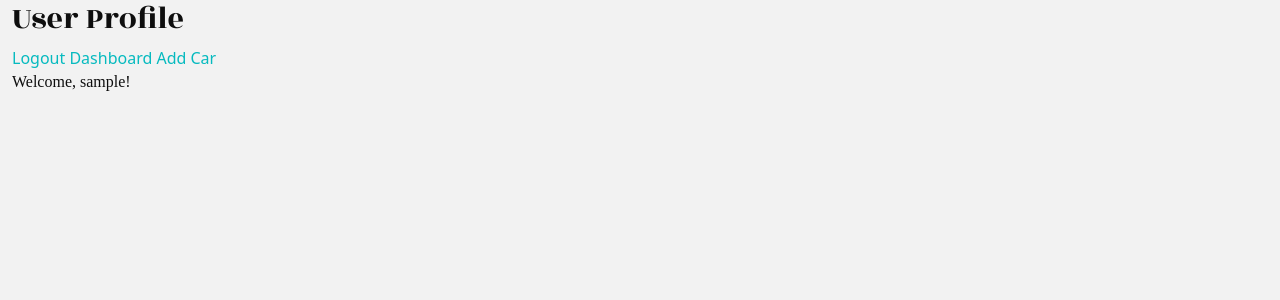
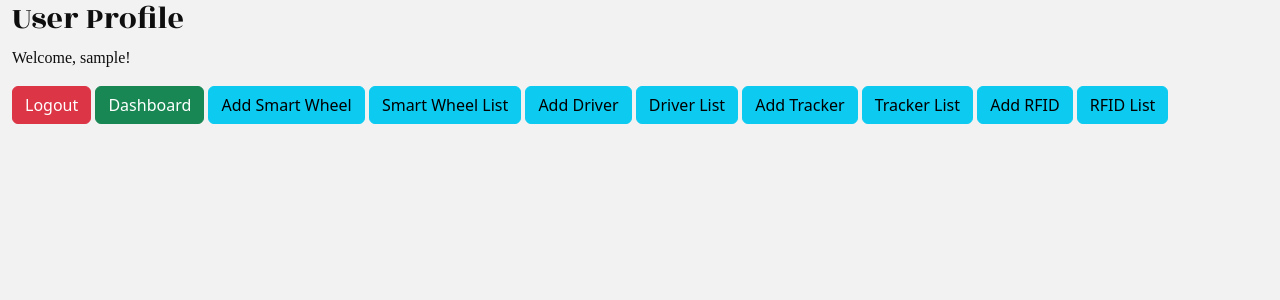
Before and after one commit to Umesh7551/VehicleTracking_Project, a Django app: page /accounts/profile/ in a window 1280 px wide. Shown: the top 300 px of the page. Run offline with Django 5.2, Linux system fonts and the light colour scheme; the visitor is signed in with stand-in values (Sample User, id 1); data comes from the database, SQL or seed files in the repository; parts of the project's set-up code (start-up, migrations or seed data) failed here and were passed over; some libraries are stand-ins or nearby versions; some web fonts are replaced.

Commit message:
updated html files

```diff
--- a/GPSTracking_Proj/GPSTracking_App/forms.py
+++ b/GPSTracking_Proj/GPSTracking_App/forms.py
@@ -1,8 +1,7 @@
 from django import forms
-from django.contrib.auth.models import User
-
 from .models import FleetOwner, Car, GPSTracker, Driver, RFID
 from django.contrib.auth.forms import UserCreationForm
+from django.contrib.auth.models import User
 from django.contrib.auth.forms import AuthenticationForm
 class FleetOwnerForm(forms.ModelForm):
     class Meta:
--- a/GPSTracking_Proj/GPSTracking_App/models.py
+++ b/GPSTracking_Proj/GPSTracking_App/models.py
@@ -29,6 +29,7 @@ class FleetOwner(AbstractUser):
     def check_password(self, raw_password):
         hashed_password = hashlib.sha256(raw_password.encode()).hexdigest()
         return self.password == hashed_password
+
 
 class GPSTracker(models.Model):
     serial_number = models.CharField(verbose_name='Serial Number', max_length=200, unique=True)
@@ -87,7 +88,7 @@ class Tracker_data(models.Model):
     ignition = models.BooleanField(verbose_name='Ignition', default=1)
     air_condition = models.CharField(verbose_name='Air Condition', max_length=10)
     # fleet_owner = models.ForeignKey(FleetOwner, on_delete=models.CASCADE, blank=True, default='')
-
+    status = models.CharField(max_length=2, default='01')  # Status field
     class Meta:
         db_table = 'tracker_data'
 
--- a/GPSTracking_Proj/GPSTracking_App/urls.py
+++ b/GPSTracking_Proj/GPSTracking_App/urls.py
@@ -19,9 +19,10 @@ urlpatterns = [
     path('add_fleet_owner/', views.add_fleet_owner, name='add_fleet_owner'),
     path('fleet_owner_list/', views.fleet_owner_list, name='fleet_owner_list'),
     path('update_fleet_owner/<int:id>/', views.update_fleetowner, name='update_fleetowner'),
-    path('add_tracker_data/', views.add_tracker_data, name='add_tracker_data'),
-    path('tracker_data/<int:id>/', views.tracker_data, name='tracker_data'),
-    path('dashboard1/', views.tracker_data1, name='tracker_data1'),
+    # path('add_tracker_data/', views.add_tracker_data, name='add_tracker_data'),
+    # path('tracker_data/<int:id>/', views.tracker_data, name='tracker_data'),
+    path('tracker_data/', views.tracker_data, name='tracker_data'),
+    path('tracker_data1/', views.tracker_data1, name='tracker_data1'),
     path('add_car/', views.add_car, name='add_car'),
     path('car_list/', views.car_list, name='car_list'),
     path('update_car/<int:id>/', views.update_car, name='update_car'),
--- a/GPSTracking_Proj/GPSTracking_App/views.py
+++ b/GPSTracking_Proj/GPSTracking_App/views.py
@@ -1,5 +1,4 @@
 import time
-
 from django.contrib.auth.decorators import login_required
 # from django.contrib.auth.views import LoginView, LogoutView
 from django.http import HttpResponse, JsonResponse
@@ -13,6 +12,9 @@ from .tasks import process_tracker_data  # Import the Celery task
 from .forms import FleetOwnerForm, CarForm, TrackerForm, DriverForm, RFIDForm, SignUpForm, LoginForm
 from .models import FleetOwner, Tracker_data, Car, GPSTracker, Driver, RFID
 # from django.utils import timezone
+# import requests
+from .utils import send_tracker_data_to_api
+
 
 # Create your views here.
 # from login_required import login_not_required
@@ -55,8 +57,9 @@ def login(request):
             django_login(request, user)  # Log the user in
             return redirect('profile')  # Redirect to profile page
         else:
+            form = LoginForm()
             # Authentication failed
-            return render(request, 'registration/login.html', {'error': 'Invalid email or password'})
+            return render(request, 'registration/login.html', {'error': 'Invalid email or password', 'form': form})
     else:
         form = LoginForm()
         return render(request, 'registration/login.html', {'form': form})
@@ -89,7 +92,7 @@ def fleet_owner_list(request):
 # - Update FleetOwner
 @login_required
 def update_fleetowner(request, id):
-    fleetowner = get_object_or_404(FleetOwner, pk=id)
+    fleetowner = get_object_or_404(FleetOwner, id=id)
     if request.method == 'POST':
         form = FleetOwnerForm(request.POST, instance=fleetowner)
         if form.is_valid():
@@ -351,22 +354,66 @@ def parse_gps_tracker_data(request):
 #     context = {'tracker_data_list': tracker_data_list, 'fleetowner': fleetowner}
 #     return render(request, 'dashboard.html', context)
 
+# @login_required
+# def tracker_data(request, id):
+#     """
+#     Retrieves tracker data associated with a specific FleetOwner.
+#
+#     Args:
+#         request (HttpRequest): The incoming HTTP request.
+#         id (int): The ID of the FleetOwner.
+#
+#     Returns:
+#         HttpResponse: A rendered template with the retrieved tracker data or an error message
+#                       if the FleetOwner is not found.
+#     """
+#
+#     try:
+#         fleetowner = FleetOwner.objects.get(pk=id)
+#     except FleetOwner.DoesNotExist:
+#         return render(request, 'error.html', {'message': 'FleetOwner not found'})
+#
+#     # Retrieve all cars associated with the FleetOwner
+#     cars = Car.objects.filter(owner=fleetowner)
+#
+#     # Check if any cars are associated with the FleetOwner
+#     if not cars.exists():
+#         return render(request, 'error.html', {'message': 'No cars found for this FleetOwner'})
+#
+#     # Create an empty list to store tracker data for all cars
+#     tracker_data_list = []
+#
+#     # Loop through each car and retrieve its tracker data
+#     for car in cars:
+#         # Retrieve tracker data for the current car
+#         tracker_data_for_car = Tracker_data.objects.filter(car=car)
+#
+#         # Extend the tracker_data_list with the tracker data for the current car
+#         tracker_data_list.extend(tracker_data_for_car)
+#
+#     context = {'tracker_data_list': tracker_data_list, 'fleetowner': fleetowner}
+#     return render(request, 'dashboard.html', context)
+
 @login_required
-def tracker_data(request, id):
+def tracker_data(request):
     """
-    Retrieves tracker data associated with a specific FleetOwner.
+    Retrieves tracker data associated with the logged-in FleetOwner.
 
     Args:
         request (HttpRequest): The incoming HTTP request.
-        id (int): The ID of the FleetOwner.
 
     Returns:
         HttpResponse: A rendered template with the retrieved tracker data or an error message
                       if the FleetOwner is not found.
     """
 
+    # Retrieve the username of the logged-in user
+    username = request.user.username
+    print("Username=============>", username)
+
+    # Attempt to retrieve the FleetOwner based on the username
     try:
-        fleetowner = FleetOwner.objects.get(pk=id)
+        fleetowner = FleetOwner.objects.get(username=username)
     except FleetOwner.DoesNotExist:
         return render(request, 'error.html', {'message': 'FleetOwner not found'})
 
@@ -393,11 +440,38 @@ def tracker_data(request, id):
 
 
 
-
-
 @login_required
 def tracker_data1(request):
-    tracker_data_list = Tracker_data.objects.all()
+    # tracker_data_list = Tracker_data.objects.all()
+    # Retrieve the username of the logged-in user
+    username = request.user.username
+    print("Username=============>", username)
+
+    # Attempt to retrieve the FleetOwner based on the username
+    try:
+        fleetowner = FleetOwner.objects.get(username=username)
+    except FleetOwner.DoesNotExist:
+        return render(request, 'error.html', {'message': 'FleetOwner not found'})
+
+    # Retrieve all cars associated with the FleetOwner
+    cars = Car.objects.filter(owner=fleetowner)
+
+    # Check if any cars are associated with the FleetOwner
+    if not cars.exists():
+        return render(request, 'error.html', {'message': 'No cars found for this FleetOwner'})
+
+    # Create an empty list to store tracker data for all cars
+    tracker_data_list = []
+
+    # Loop through each car and retrieve its tracker data
+    for car in cars:
+        # Retrieve tracker data for the current car
+        tracker_data_for_car = Tracker_data.objects.filter(car=car)
+
+        # Extend the tracker_data_list with the tracker data for the current car
+        tracker_data_list.extend(tracker_data_for_car)
+
+    context = {'tracker_data_list': tracker_data_list, 'fleetowner': fleetowner}
     return render(request, 'dashboard1.html', context={'tracker_data_list': tracker_data_list})
 
 # - Add Car
@@ -599,3 +673,10 @@ def profile(request):
 def logout_user(request):
     logout(request)
     return redirect('login')
+
+
+# Cron Job or Periodic Task
+def send_tracker_data_periodically():
+    while True:
+        send_tracker_data_to_api(None)  # Sending tracker data
+        time.sleep(10)  # Wait for 10 seconds before sending the next update
--- a/GPSTracking_Proj/static/css/custom.css
+++ b/GPSTracking_Proj/static/css/custom.css
@@ -113,7 +113,7 @@ color: black;
 position: relative;
 width: 100%;
 text-align: justify;
-line-height: inherit;
+line-height: normal;
 
 }
 
--- a/GPSTracking_Proj/templates/add_car.html
+++ b/GPSTracking_Proj/templates/add_car.html
@@ -4,12 +4,12 @@
 
 
 {% block content %}
-<h1> Add Car Form</h1>
+<h1> Add Smart Wheel</h1>
 <div id="success-message" class="alert alert-success" style="display: none;">
-    Car added successfully. Redirecting to Fleet Owner List...
+    Smart Wheel added successfully. Redirecting to Fleet Owner List...
 </div>
 <div id="error-message" class="alert alert-error" style="display: none;">
-    Car is not added successfully.
+    Smart Wheel is not added successfully.
 </div>
 <form action="{% url 'add_car' %}" method="post" enctype="multipart/form-data">
     {% csrf_token %}
--- a/GPSTracking_Proj/templates/add_driver.html
+++ b/GPSTracking_Proj/templates/add_driver.html
@@ -38,7 +38,7 @@
                 if (data.success) {
                     document.getElementById('success-message').style.display = 'block';
                     setTimeout(() => {
-                        window.location.href = '/driver_list'; // Redirect to the next page
+                        window.location.href = 'driver_list'; // Redirect to the next page
                     }, 3000); // Redirect after 3 seconds (adjust as needed)
                 } else {
                     document.getElementById('error-message').style.display = 'block';
--- a/GPSTracking_Proj/templates/dashboard.html
+++ b/GPSTracking_Proj/templates/dashboard.html
@@ -7,7 +7,7 @@
 
 <!--<h1>GPS Tracker Data</h1>-->
 <br/>
-<a href="{% url 'logout_user' %}">Logout</a>
+<a class="btn btn-danger" href="{% url 'logout_user' %}">Logout</a>
 <div class="container">
     <div class="row" id="dashboard-content">
         {% for data in tracker_data_list %}
@@ -16,7 +16,7 @@
                     <span>ID: {{ data.id }}</span><br/>
                     <span>Car Reg. Number: {{ data.car }}</span><br/>
                     <span>Zone: {{ data.zone }}</span><br/>
-                    <span> Vendor: {{ data.vendor }}</span><br/>
+                    <span>Vendor: {{ data.vendor }}</span><br/>
                     <span>Auth. Key: {{ data.auth_key }}</span><br/>
                     <span>Latitude: {{ data.latitude }}</span><br/>
                     <span>Longitude: {{ data.longitude }}</span><br/>
--- a/GPSTracking_Proj/templates/driver_list.html
+++ b/GPSTracking_Proj/templates/driver_list.html
@@ -44,5 +44,5 @@
 
   </table>
 </div>
-<div><a class="btn btn-info" href="{% url 'add_driver' %}">Back</a></div>
+<div><a class="btn btn-info" href="{% url 'profile' %}">Back</a></div>
 {% endblock %}
--- a/GPSTracking_Proj/templates/registration/profile.html
+++ b/GPSTracking_Proj/templates/registration/profile.html
@@ -7,14 +7,23 @@
 <h2>User Profile</h2>
 {% if request.user.is_authenticated %}
   {#<p>{{ request.user.username }}</p>#}
-  <a href="{% url 'logout_user' %}">Logout</a>
- <a href="{% url 'tracker_data' request.user.id %}">Dashboard</a>
-  <a href="{% url 'add_car' %}">Add Car</a>
+<p>Welcome, {{ user.username }}!</p>
+  <a class="btn btn-danger" href="{% url 'logout_user' %}">Logout</a>
+ <a class="btn btn-success" href="{% url 'tracker_data' %}">Dashboard</a>
+  <a class="btn btn-info" href="{% url 'add_car' %}">Add Smart Wheel</a>
+  <a class="btn btn-info" href="{% url 'car_list' %}">Smart Wheel List</a>
+  <a class="btn btn-info" href="{% url 'add_driver' %}">Add Driver</a>
+  <a class="btn btn-info" href="{% url 'driver_list' %}">Driver List</a>
+  <a class="btn btn-info" href="{% url 'add_tracker' %}">Add Tracker</a>
+  <a class="btn btn-info" href="{% url 'tracker_list' %}">Tracker List</a>
+  <a class="btn btn-info" href="{% url 'add_rfid' %}">Add RFID</a>
+  <a class="btn btn-info" href="{% url 'rfid_list' %}">RFID List</a>
+
 {% else %}
   <a href="{% url 'login' %}">Login</a>
   <a href="{% url 'signup' %}">Signup</a>
 {% endif %}
-    <p>Welcome, {{ user.username }}!</p>
+
 
 
 {% endblock %}
--- a/GPSTracking_Proj/templates/update_car.html
+++ b/GPSTracking_Proj/templates/update_car.html
@@ -9,6 +9,7 @@
     {% csrf_token %}
     {{ form.as_p }}
     <button class="btn btn-primary" type="submit">Update Car</button>
+    <button class="btn btn-danger" type="reset">Cancel</button>
 </form>
 
 
```
Also changed, not shown: GPSTracking_Proj/GPSTracking_App/tasks.py (+10 -1 lines), GPSTracking_Proj/GPSTracking_App/utils.py (added, +41 -0 lines), GPSTracking_Proj/GPSTracking_Proj/settings.py (+8 -3 lines), GPSTracking_Proj/templates/car_list.html (+10 -2 lines), GPSTracking_Proj/GPSTracking_App/migrations/0003_tracker_data_status.py (added), GPSTracking_Proj/media/licence_uploads/Prajakta_Kathe_Licence_8rg1w3r.jpg (added).
